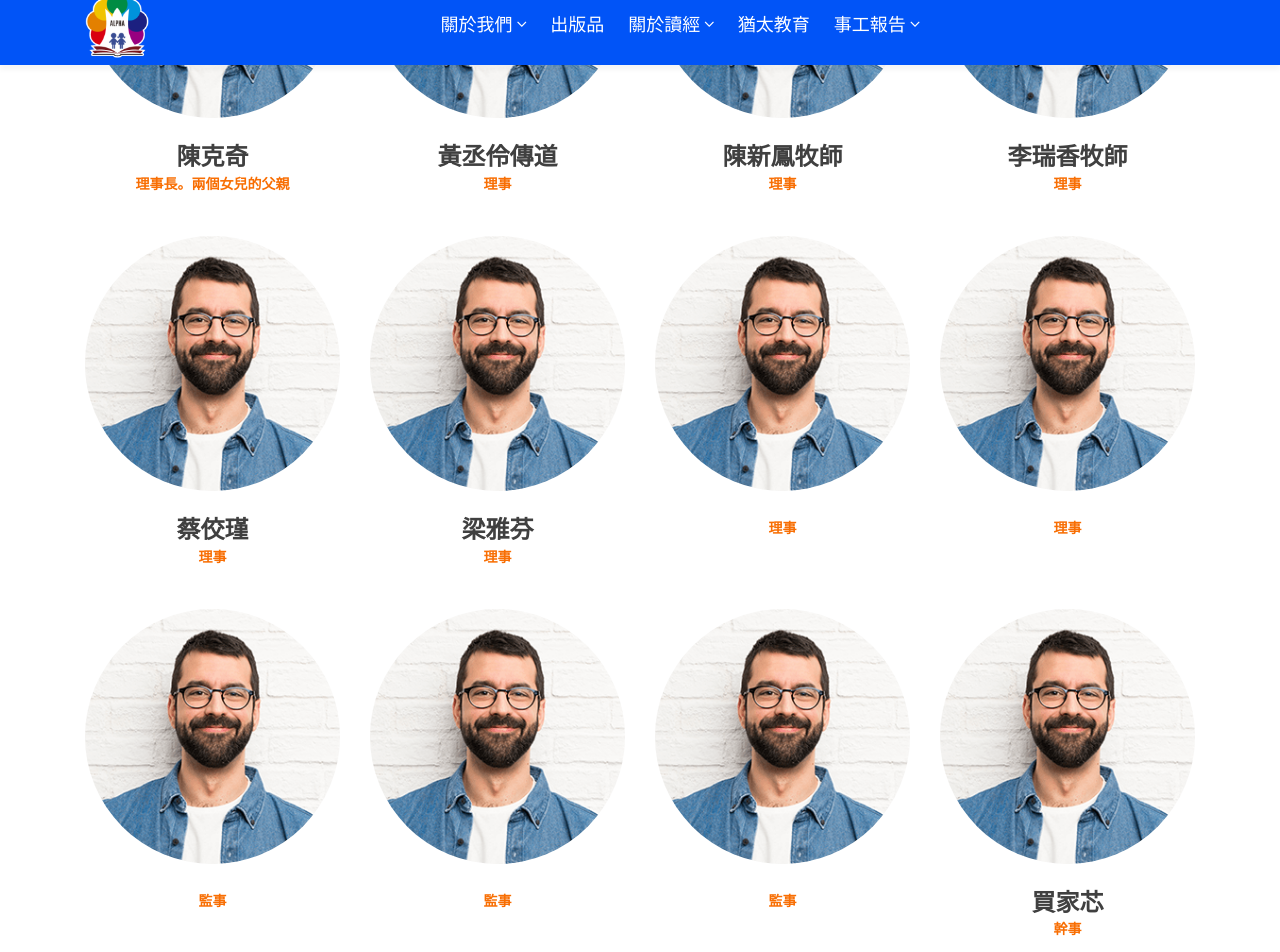
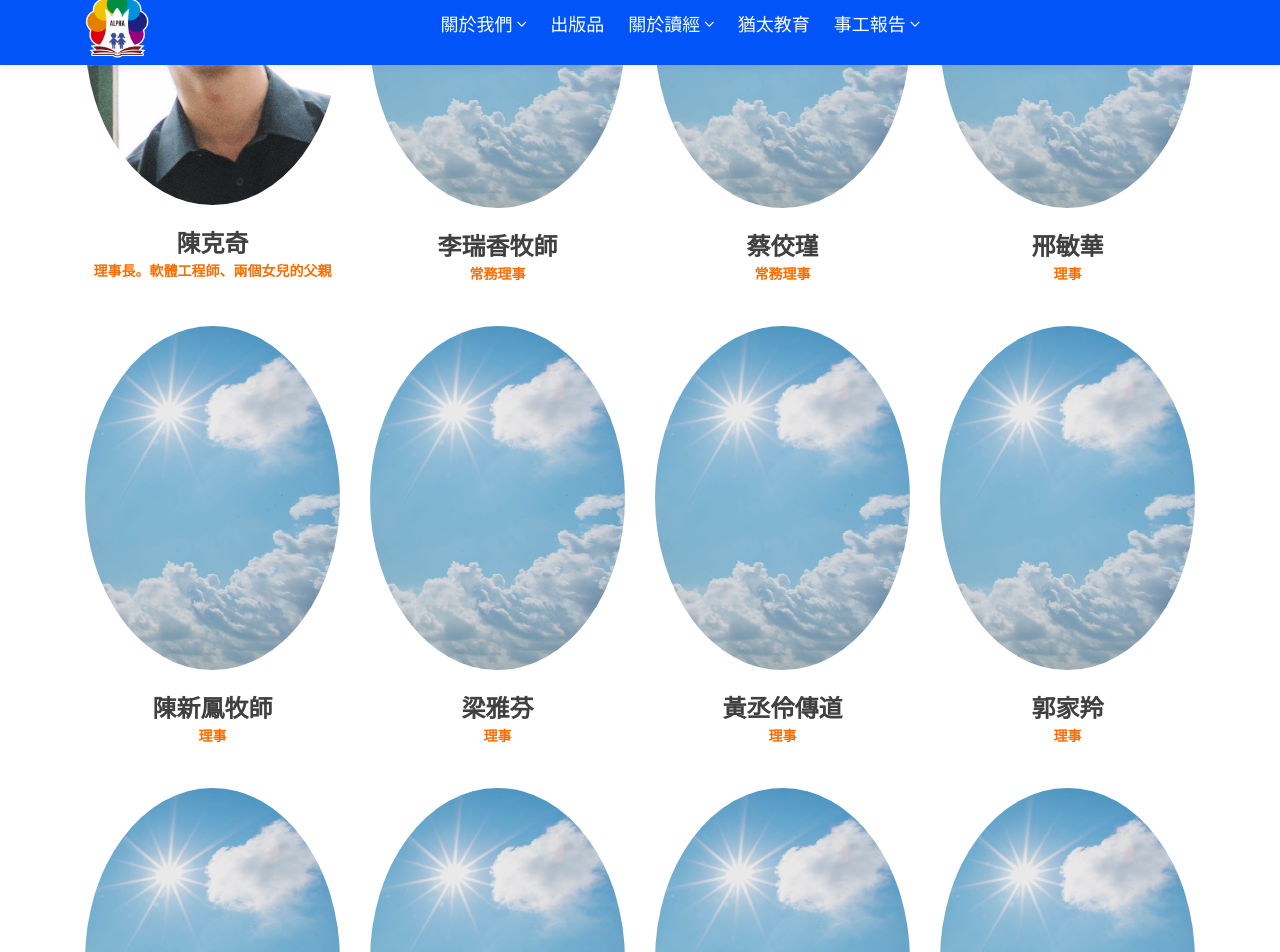
Before and after one commit to alpha6309/website, a Jekyll site: the page built from pages/team.html, in a window 1280 px wide and 1400 px high, scrolled down 642 px. Shown: the top 952 px of the window. Built offline with Jekyll 4.4.1, drawn with Linux system fonts in a browser that asks for light colours.

Commit message:
更新事工團隊照片與資料

```diff
--- a/_data/team.yml
+++ b/_data/team.yml
@@ -1,35 +1,38 @@
 # 理監事
 - name: 陳克奇
-  description: "理事長。兩個女兒的父親"
+  headshot: 陳克奇.png
+  description: "理事長。軟體工程師、兩個女兒的父親"
+  facebook: https://www.facebook.com/hawkchen
+- name: 李瑞香牧師
+  headshot: unknown.jpg
+  description: "常務理事"
+- name: 蔡佼瑾
+  description: "常務理事"
+  headshot: unknown.jpg
+- name: 郉敏華
+  description: "理事"
+  headshot: unknown.jpg
+- name: 陳新鳳牧師
+  description: "理事"
+  headshot: unknown.jpg
+- name: 梁雅芬
+  description: "理事"
+  headshot: unknown.jpg
 - name: 黃丞伶傳道
   description: "理事"
-- name: 陳新鳳牧師
+  headshot: unknown.jpg
+- name: 郭家羚
   description: "理事"
-  headshot:
-- name: 李瑞香牧師
-  description: "理事"
-  headshot:
-- name: 蔡佼瑾
-  description: "理事"
-  headshot:
-- name: 梁雅芬
-  description: "理事"
-  headshot:
-- name:
-  description: "理事"
-  headshot:
-- name:
-  description: "理事"
-  headshot:
-- name:
+  headshot: unknown.jpg
+- name: 李艾真
+  description: "常務監事"
+  headshot: unknown.jpg
+- name: 彭素琴
   description: "監事"
-  headshot:
-- name:
+  headshot: unknown.jpg
+- name: 吳美珍
   description: "監事"
-  headshot:
-- name:
-  description: "監事"
-  headshot:
+  headshot: unknown.jpg
 - name: 買家芯
   description: "幹事"
-  headshot:
+  headshot: unknown.jpg
--- a/pages/team.html
+++ b/pages/team.html
@@ -13,9 +13,11 @@ title: "事工團隊"
             <div class="col-lg-3 col-md-6 col-sm-8">
                 <div class="team-item mt-40">
                     <div class="team-thumb">
-                        <img src="{{site.baseurl}}/assets/images/headshot/陳克奇.png" alt="{{member.name}}">
+                        <img src="{{site.baseurl}}/assets/images/headshot/{{member.headshot}}" alt="{{member.name}}">
                         <ul>
-                            <li><a href="#"><i class="fab fa-facebook-f"></i></a></li>
+                            {% if member.facebook %}
+                            <li><a href="{{member.facebook}}"><i class="fab fa-facebook-f"></i></a></li>
+                            {% endif %}
 <!--
                             <li><a href="#"><i class="fab fa-twitter"></i></a></li>
                             <li><a href="#"><i class="fab fa-instagram"></i></a></li>
```
Also changed, not shown: assets/images/headshot/unknown.jpg (added), assets/images/headshot/陳克奇.png, assets/images/headshot/黃丞伶傳道.png (deleted).
